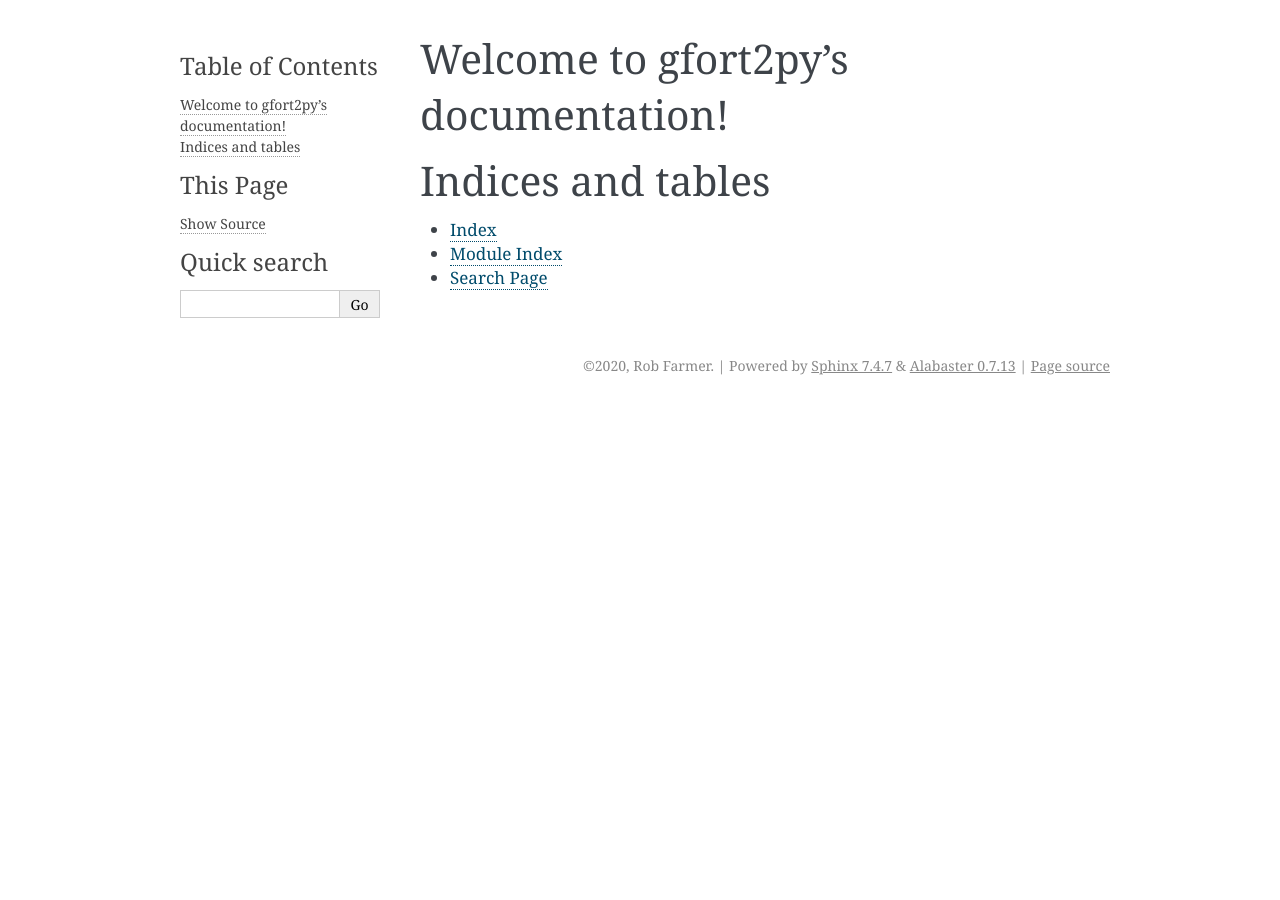
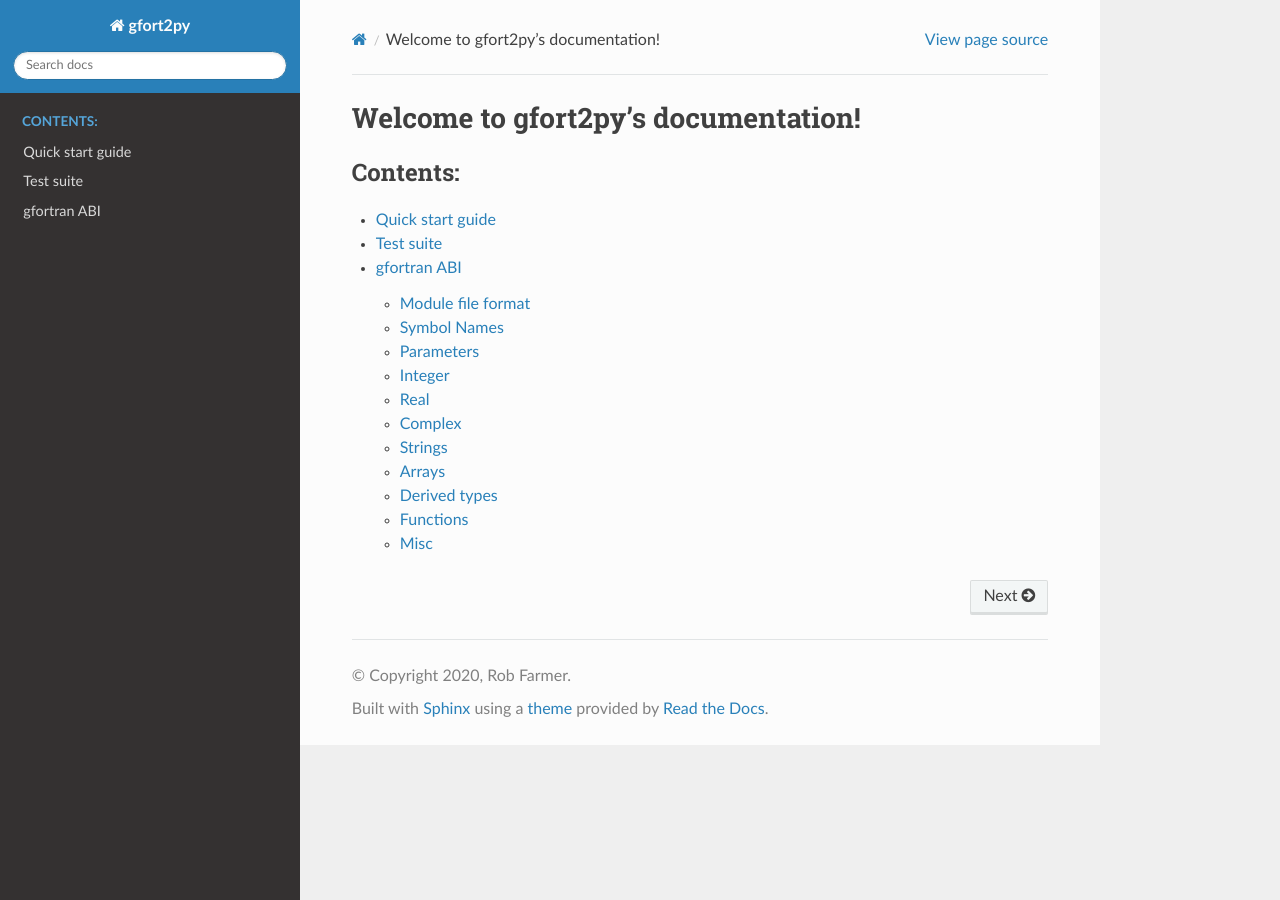
Before and after one commit to rjfarmer/gfort2py, a Sphinx documentation site: the page built from docs/source/index.rst, in a window 1280 px wide. Built offline with Sphinx 7.4.7 and the Read the Docs theme 2.0.0, drawn with Linux system fonts in a browser that asks for light colours; some of the changed lines change nothing that is shown.

Commit message:
More documentation

```diff
--- a/docs/source/conf.py
+++ b/docs/source/conf.py
@@ -44,7 +44,7 @@ exclude_patterns = []
 # The theme to use for HTML and HTML Help pages.  See the documentation for
 # a list of builtin themes.
 #
-html_theme = 'alabaster'
+html_theme = 'sphinx_rtd_theme'
 
 # Add any paths that contain custom static files (such as style sheets) here,
 # relative to this directory. They are copied after the builtin static files,
--- /dev/null
+++ b/docs/source/fortranabi.rst
@@ -0,0 +1,349 @@
+##########################
+gfortran ABI
+##########################
+
+
+This is what i have reverse engineered for gfortran's ABI, I'm focusing on gfortran > 8, as there was a an ABI break then.
+this also assume you are working with python's *ctype* library.
+
+
+Module file format
+===========================
+
+.. note::
+
+  TODO
+
+
+Symbol Names
+===========================
+
+All functions have variables follow the following convention:
+
+* '__'
+* module name
+* '_MOD_'
+* function or variable
+
+Thus a variable  *x* in the module *my_module* is formatted as::
+
+    __my_module_MOD_x
+
+
+This is the name you must use to find the variable in the shared library (with either in_dll or getattr)
+
+
+Parameters
+===========================
+
+These are stored in the mod file and can not be accessed via the shared library
+
+Numbers
+----------------------------------------------------------
+
+Strings
+----------------------------------------------------------
+
+Arrays
+----------------------------------------------------------
+
+
+
+Integer
+===========================
+
+Integer's map to C's int class (32 or 64 bit)
+
+Function argument
+----------------------------------------------------------
+
+These are passed as a pointer to an int.
+
+
+Real
+===========================
+
+Real's map to C's float (single precision) and double (double precision)
+
+Function argument
+----------------------------------------------------------
+
+These are passed as a pointer to an float/double.
+
+
+Complex
+===========================
+
+Use a two element struct with real, imag::
+
+    struct complex {
+		float real
+		float imag
+	}
+
+Where float is either float or double depending on precision.
+
+
+Strings
+===========================
+
+Fortran's strings are arrays of char's that are not null terminated.
+
+For a fortran declaration in a module::
+
+    character(len=5) :: my_str
+
+
+That maps to c_char * 5.
+
+
+Function argument
+----------------------------------------------------------
+
+These are passed as a pointer to the first character.
+Gfortran also inserts an extra hidden argument at the *end* of the argument list which is size int64 (and passed by value) which contains the size of the string
+
+
+Function result
+----------------------------------------------------------
+
+Given::
+
+    function my_func(x) result(y)
+    integer :: x
+    character(len=x) :: y
+
+Gfortran inserts a character array and the size of the string (of type int64 and passed by value) at the *start* of the argument list.
+It seems to be up to the caller to pre-allocate the string and the length does not seem to be used.
+
+
+
+Allocatable strings
+----------------------------------------------------------
+.. note::
+
+  TODO
+
+
+
+Arrays
+===========================
+
+There are two main classes of arrays explicit (where we know the size) and dummy (where we do not).
+
+
+Explicit
+----------------------------------------------------------
+
+Given an array like::
+
+    real, dimension(5) :: x
+
+
+The array *x* is stored as pointer to the first element
+
+
+Function argument
+^^^^^^^^^^^^^^^^^^^^^^^^^^
+
+If we have either::
+
+    real, dimension(5) :: x
+    or
+    real, dimension(N) :: x
+
+We pass a pointer to the first element. No size information is added to the function arguments (like for strings). Instead the compiler propagates the size at compile time
+
+
+Function result
+^^^^^^^^^^^^^^^^^^^^^^^^^^
+
+Given::
+
+    	function my_function(N) result(array)
+		integer, intent(in) :: N
+		integer(dp) :: array(N+1)
+
+Gfortran inserts a dummy array as the first argument that holds the result of the function (array).
+
+
+Assumed Size
+----------------------------------------------------------
+
+::
+
+	real,dimension(*) :: x
+
+We pass a pointer to the first element, no one knows the size so be careful about out-of-bounds access
+
+
+
+Dummy
+----------------------------------------------------------
+
+These include any array declared::
+
+	dimension(:)
+
+this includes allocatable, pointer, target, or assumed shape.
+
+These arrays are stored in a struct called the array descriptor::
+
+	struct array_descriptor {
+		void *data
+		size_t offset
+		dtype dtype
+		index_t span
+		dims bounds * rank
+	}
+
+
+	struct dtype {
+		size_t elem_len
+		int32 version
+		byte rank
+		byte type
+		ushort attribute
+	}
+
+	struct dims{
+		index_t stride
+		index_t lbound
+		index_t ubound
+	}
+
+
+index_t and size_t seem to be int64's.
+
+
+data
+^^^^^^^^^^^^^^^^^^^^^^^^^^
+Poiter to first element of array
+
+
+offset
+^^^^^^^^^^^^^^^^^^^^^^^^^^
+
+This is the negative sum of all the strides
+
+
+span
+^^^^^^^^^^^^^^^^^^^^^^^^^^
+
+Size in bytes of one element in the array (int32 => 4 bytes, double => 8 bytes)
+
+
+bounds
+^^^^^^^^^^^^^^^^^^^^^^^^^^^
+
+This is an array of size the number of dimensions.
+
+
+elem_len
+^^^^^^^^^^^^^^^^^^^^^^^^^^^
+
+Same as span?
+
+
+version
+^^^^^^^^^^^^^^^^^^^^^^^^^^^
+
+Appears to be 0 for now
+
+
+rank
+^^^^^^^^^^^^^^^^^^^^^^^^^^^
+
+Number of dimensions
+
+
+type
+^^^^^^^^^^^^^^^^^^^^^^^^^^^
+
+One of the following
+
+========= ==========
+Type                    Value
+========= ==========
+UNKNOWN        0
+INTEGER            1
+LOGICAL            2
+REAL                  3
+COMPLEX          4
+DERIVED            5
+CHARACTER      6
+CLASS                7
+PROCEDURE      8
+HOLLERITH        9
+VOID                  10
+ASSUMED          11
+========= ==========
+
+
+attribute
+^^^^^^^^^^^^^^^^^^^^^^^^^^^
+
+Appears to be 0 for now
+
+
+stride
+^^^^^^^^^^^^^^^^^^^^^^^^^^^
+
+The number of elements you must stride to get to the next element in the same dimension.
+For dimension i this is the product(strides[:i]). Thus the first dimension arrays stride is 1,
+the second dimension is N (where N is the size of the first dimension), third is (N*m where M is the size of the second dimension).
+
+This is not in bytes, but numpy arrays want this is stride*elem_len
+
+
+
+lbound
+^^^^^^^^^^^^^^^^^^^^^^^^^^^
+
+Lower bound of the array for the dimension
+
+
+ubound
+^^^^^^^^^^^^^^^^^^^^^^^^^^^
+
+Upper bound of the array for the dimension
+
+
+
+Allocatable array
+^^^^^^^^^^^^^^^^^^^^^^^^^^^
+
+Data is a null pointer when the array is not allocated.
+
+
+
+Derived types
+===========================
+
+
+
+
+
+Functions
+===========================
+
+
+
+Misc
+===========================
+
+value
+----------------------------------------------------------
+Arguments declared *value* are passed by values
+
+
+optional
+----------------------------------------------------------
+
+Optional arguments that are not present should be passed a null value (in python this is None)
+
+
+pointer
+----------------------------------------------------------
+
+Pointer arguments get another pointer, so its a pointer to a pointer to a variable.
--- a/docs/source/index.rst
+++ b/docs/source/index.rst
@@ -10,11 +10,6 @@ Welcome to gfort2py's documentation!
    :maxdepth: 2
    :caption: Contents:
 
-
-
-Indices and tables
-==================
-
-* :ref:`genindex`
-* :ref:`modindex`
-* :ref:`search`
+   usage
+   testsuite
+   fortranabi
--- /dev/null
+++ b/docs/source/testsuite.rst
@@ -0,0 +1,2 @@
+Test suite
+====================================
--- /dev/null
+++ b/docs/source/usage.rst
@@ -0,0 +1,2 @@
+Quick start guide
+====================================
```
